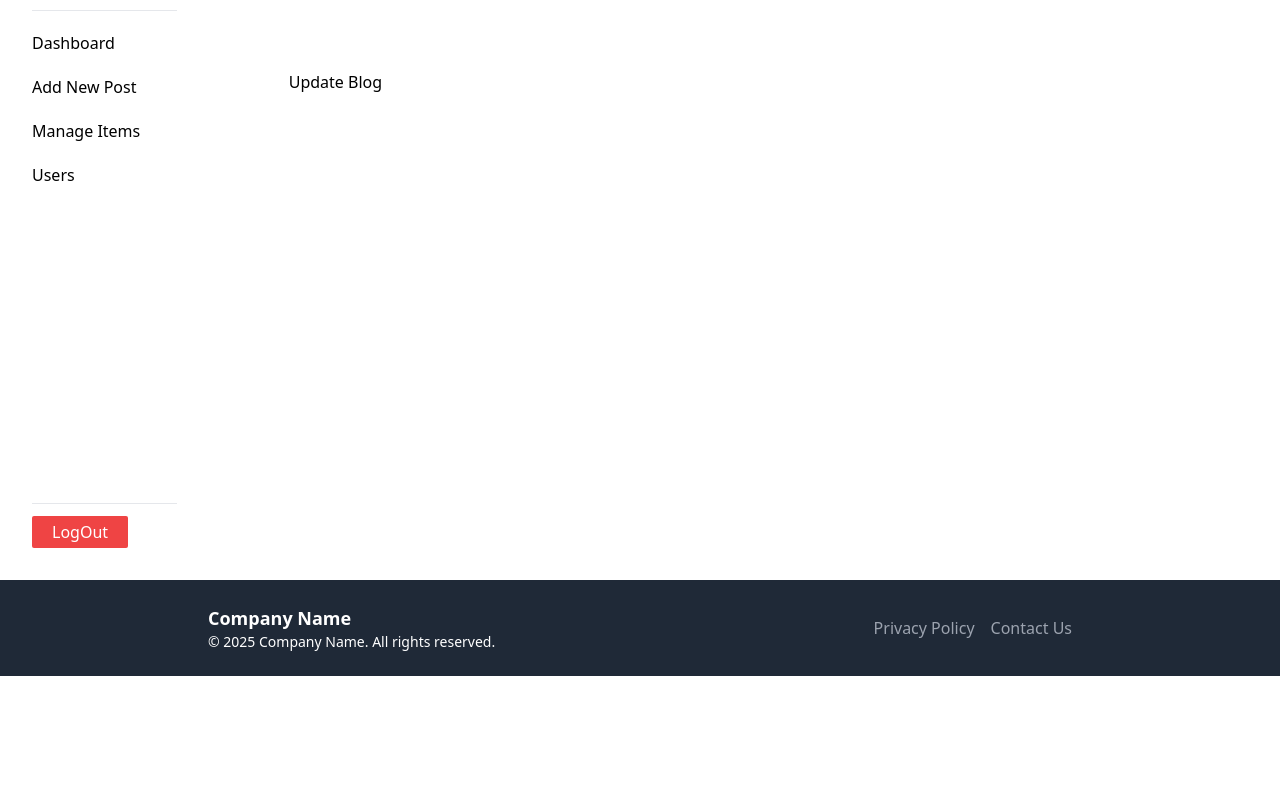
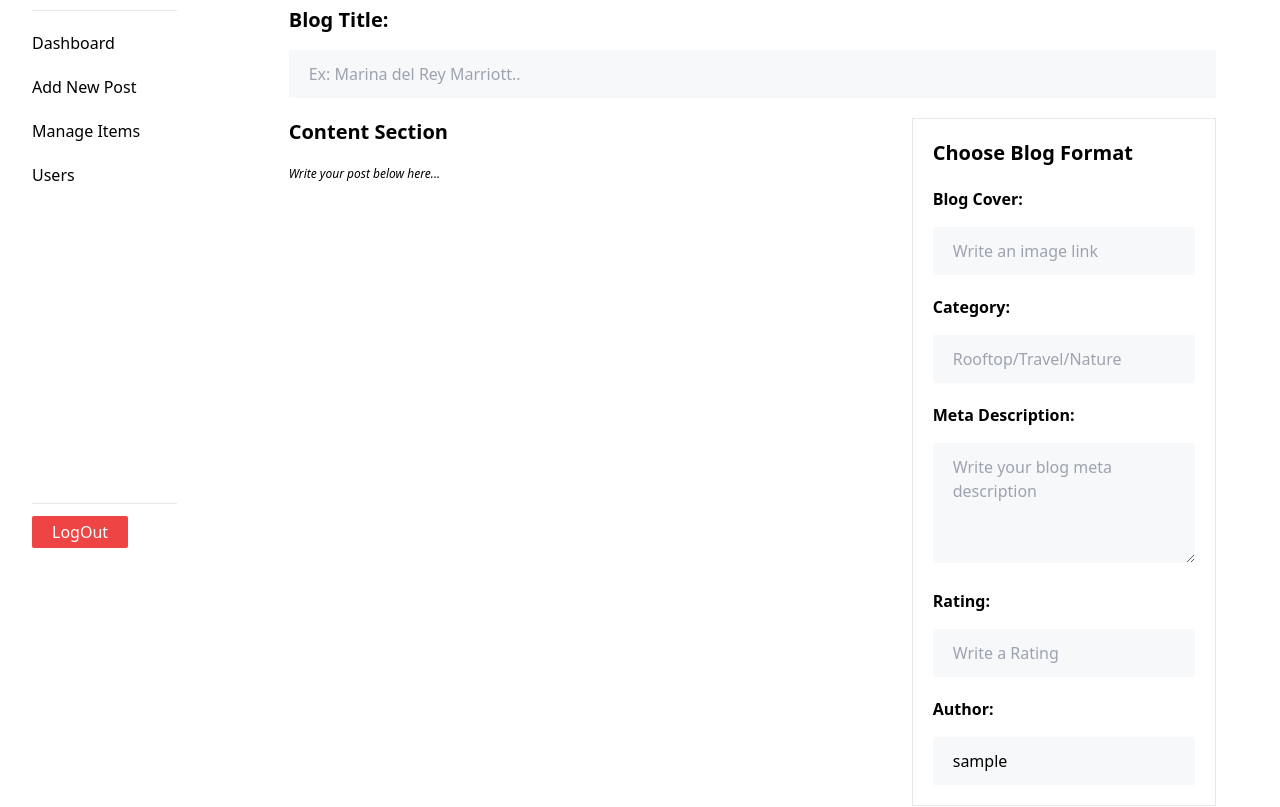
Before and after one commit to kaioumdev/Hotels-Rooftop-Frontend, a React (Vite) app: page /dashboard/update-items/1 in a window 1280 px wide. Shown: the part 220-1027 px from the top of the page. Before the commit the page ends 896 px from the top, so only its background shows below. Built offline with nearby package versions, Linux system fonts and the light colour scheme; no server answers; sample sign-in values are in the browser's storage; what editorjs-html would draw is missing.

Commit message:
finally upgrade the updatePost code to updated the post

```diff
--- a/src/pages/admin/post/UpdatePost.jsx
+++ b/src/pages/admin/post/UpdatePost.jsx
@@ -300,7 +300,7 @@
 
 // export default UpdatePost;
 
-import React, { useEffect, useRef, useState } from 'react'
+import React, { useEffect, useRef, useState } from 'react';
 import { useNavigate, useParams } from 'react-router-dom';
 import { useFetchBlogsByIdQuery, useUpdateBlogMutation } from '../../../redux/features/blogs/blogsApi';
 import { useSelector } from 'react-redux';
@@ -311,17 +311,19 @@ import { toast } from 'react-toastify';
 
 const UpdatePost = () => {
     const { id } = useParams();
+    const navigate = useNavigate();
     const editorRef = useRef(null);
+
     const [title, setTitle] = useState('');
     const [coverImg, setCoverImg] = useState('');
     const [metaDescription, setMetaDescription] = useState('');
     const [category, setCategory] = useState('');
     const [rating, setRating] = useState(0);
     const [message, setMessage] = useState('');
-    const { data: blog = {}, error, isLoading, refetch } = useFetchBlogsByIdQuery(id);
+
+    const { data: blog = {}, isLoading, refetch } = useFetchBlogsByIdQuery(id);
     const [updateBlog] = useUpdateBlogMutation();
     const { user } = useSelector((state) => state.auth);
-    const navigate = useNavigate();
 
     useEffect(() => {
         if (blog?.post) {
@@ -336,20 +338,14 @@ const UpdatePost = () => {
                 },
                 autofocus: true,
                 tools: {
-                    header: {
-                        class: Header,
-                        inlineToolbar: true,
-                    },
-                    list: {
-                        class: EditorjsList,
-                        inlineToolbar: true,
-                    },
+                    header: { class: Header, inlineToolbar: true },
+                    list: { class: EditorjsList, inlineToolbar: true },
                 },
                 data: blog?.post?.content || {},
             });
 
             return () => {
-                if (editorRef.current && typeof editorRef.current.destroy === "function") {
+                if (editorRef.current) {
                     editorRef.current.destroy();
                     editorRef.current = null;
                 }
@@ -372,17 +368,17 @@ const UpdatePost = () => {
                 coverImg: coverImg || blog?.post?.coverImg,
                 content,
                 description: metaDescription || blog?.post?.description,
+                category: category || blog?.post?.category,
+                rating: rating || blog?.post?.rating,
                 author: user?._id,
-                rating: rating || blog?.post?.rating,
             };
 
-            console.log("Submitting updated post:", updatedPost);
-            await updateBlog({ id, data: updatedPost }).unwrap();
-            toast.success("Blog updated successfully");
+            await updateBlog({ id, ...updatedPost }).unwrap();
+            toast.success("Blog is updated successfully");
             refetch();
             navigate('/dashboard');
         } catch (error) {
-            console.error("Failed to submit post", error);
+            console.log("Failed to submit post", error);
             setMessage("Failed to submit post. Please try again later.");
         }
     };
@@ -391,9 +387,99 @@ const UpdatePost = () => {
         <div className='bg-white md:p-8 p-2'>
             <h2 className='text-2xl font-semibold'>Edit or Update Post</h2>
             <form onSubmit={handleSubmit} className='space-y-5 pt-8'>
-                <input type="text" value={title || blog?.post?.title} onChange={(e) => setTitle(e.target.value)} required />
-                <div id='editorjs'></div>
-                <button type='submit' disabled={isLoading}>Update Blog</button>
+                <div className='space-y-4'>
+                    <label className='font-semibold text-xl'>Blog Title:</label>
+                    <input
+                        type="text"
+                        defaultValue={blog?.post?.title}
+                        onChange={(e) => setTitle(e.target.value)}
+                        className='w-full inline-block bg-bgPrimary focus:outline-none px-5 py-3'
+                        placeholder='Ex: Marina del Rey Marriott..'
+                        required
+                    />
+                </div>
+
+                <div className='flex flex-col md:flex-row justify-between items-start gap-4'>
+                    <div className='md:w-2/3 w-full'>
+                        <p className='font-semibold text-xl mb-5'>Content Section</p>
+                        <p className='text-xs italic'>Write your post below here...</p>
+                        <div id='editorjs'></div>
+                    </div>
+
+                    <div className='md:w-1/3 w-full border p-5 space-y-5'>
+                        <p className='text-xl font-semibold'>Choose Blog Format</p>
+
+                        <div className='space-y-4'>
+                            <label className='font-semibold'>Blog Cover:</label>
+                            <input
+                                type="text"
+                                defaultValue={blog?.post?.coverImg}
+                                onChange={(e) => setCoverImg(e.target.value)}
+                                className='w-full inline-block bg-bgPrimary focus:outline-none px-5 py-3'
+                                placeholder='Write an image link'
+                                required
+                            />
+                        </div>
+
+                        <div className='space-y-4'>
+                            <label className='font-semibold'>Category:</label>
+                            <input
+                                type="text"
+                                defaultValue={blog?.post?.category}
+                                onChange={(e) => setCategory(e.target.value)}
+                                className='w-full inline-block bg-bgPrimary focus:outline-none px-5 py-3'
+                                placeholder='Rooftop/Travel/Nature'
+                                required
+                            />
+                        </div>
+
+                        <div className='space-y-4'>
+                            <label className='font-semibold'>Meta Description:</label>
+                            <textarea
+                                cols={4}
+                                rows={4}
+                                defaultValue={blog?.post?.description}
+                                onChange={(e) => setMetaDescription(e.target.value)}
+                                className='w-full inline-block bg-bgPrimary focus:outline-none px-5 py-3'
+                                placeholder='Write your blog meta description'
+                                required
+                            />
+                        </div>
+
+                        <div className='space-y-4'>
+                            <label className='font-semibold'>Rating:</label>
+                            <input
+                                type="number"
+                                defaultValue={blog?.post?.rating}
+                                onChange={(e) => setRating(Number(e.target.value))}
+                                className='w-full inline-block bg-bgPrimary focus:outline-none px-5 py-3'
+                                placeholder='Write a Rating'
+                                required
+                            />
+                        </div>
+
+                        <div className='space-y-4'>
+                            <label className='font-semibold'>Author:</label>
+                            <input
+                                type="text"
+                                value={user.username}
+                                className='w-full inline-block bg-bgPrimary focus:outline-none px-5 py-3'
+                                placeholder={`${user.username} (not editable)`}
+                                disabled
+                            />
+                        </div>
+                    </div>
+                </div>
+
+                {message && <p className='text-red-500'>{message}</p>}
+
+                <button
+                    type='submit'
+                    disabled={isLoading}
+                    className='w-full mt-5 bg-primary hover:bg-indigo-500 text-white font-medium p-3 rounded-md'
+                >
+                    Update Blog
+                </button>
             </form>
         </div>
     );
```
